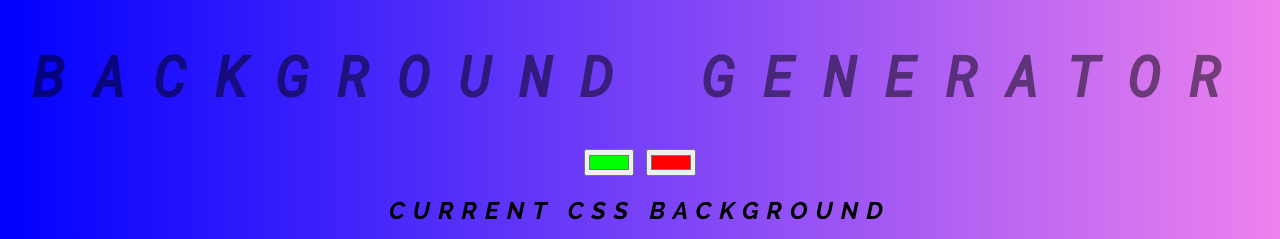
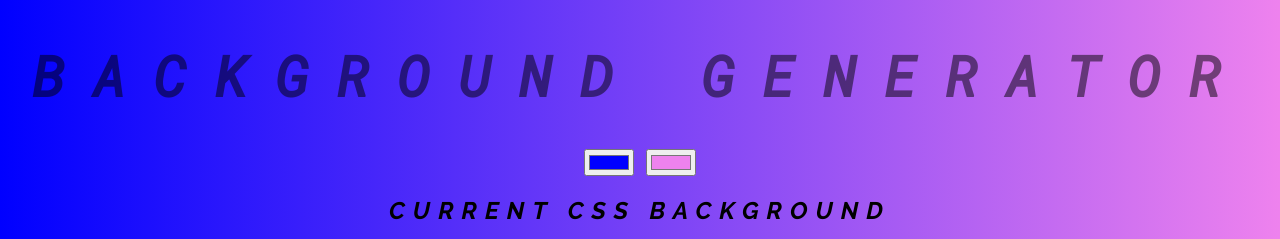
Before and after one commit to cs-witch/background-generator, a plain HTML site: page index.html in a window 1280 px wide. Shown: the top 239 px of the page. Drawn offline with nearby package versions, Linux system fonts and the light colour scheme.

Commit message:
change default input color

```diff
--- a/index.html
+++ b/index.html
@@ -13,8 +13,8 @@
 
 <body id="gradient">
 	<h1>Background Generator</h1>
-	<input class= "color1" type="color" name="color1" value="#00ff00">
-	<input class="color2" type="color" name="color2" value="#ff0000">
+	<input class= "color1" type="color" name="color1" value="#0000FF">
+	<input class="color2" type="color" name="color2" value="#EE82EE">
 	<h2>Current CSS Background</h2>
 	<h3></h3>
 	<script type="text/javascript" src="main.js"></script>
```
